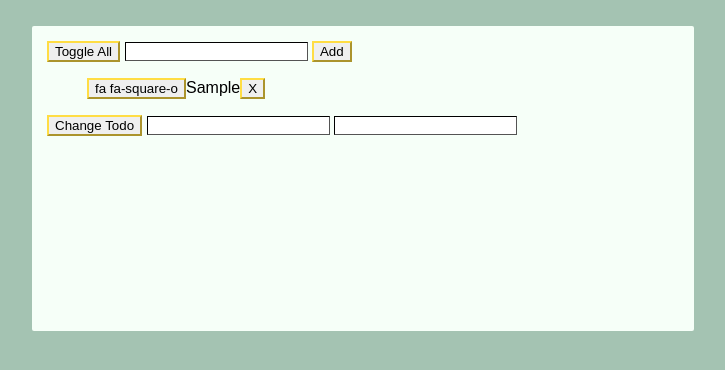
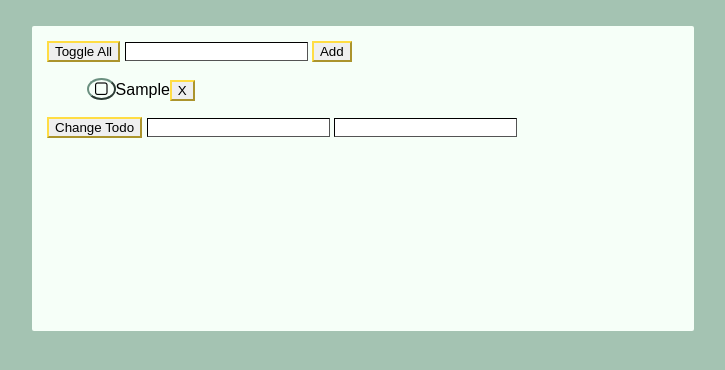
Before and after one commit to aressef/todoList---Practical-JavaScript, a plain HTML site: page index.html in a window 1280 px wide. Both pictures are taken after typing "Sample" into the empty fields and a click on the button "Add". Shown: the part 156-526 px from the top of the page, without its empty margins (277-1002 px from the left). Drawn offline with Linux system fonts and the light colour scheme.

Commit message:
got font-awesome icons to work on toggleComplete buttons

```diff
--- a/css/styles.css
+++ b/css/styles.css
@@ -37,6 +37,12 @@ li {
   display: block;
 }
 
+.toggleCompletedButton {
+  background-color: #F6FFF8;
+  border-color: #6B9080;
+  border-radius: 50%;
+}
+
 input {
   border-color: #000;
   border-width: 1px;
--- a/index.js
+++ b/index.js
@@ -78,14 +78,13 @@ var view = {
       var todoLi = document.createElement('li');
       var todoTextWithCompletion = '';
       var toggleCompletedButton = this.createToggleCompletedButton();
-      var iTag = document.createElement("i");
-      var incomplete = iTag.className = "fa fa-square-o";
-      var complete = iTag.className = "fa fa-check-square-o";
+      var incomplete = " fa fa-square-o";
+      var complete = " fa fa-check-square-o";
       if (todo.completed === true) {
-        toggleCompletedButton.textContent = complete;
+        toggleCompletedButton.className += complete;
         todoTextWithCompletion = todo.todoText;
       } else {
-        toggleCompletedButton.textContent = incomplete;
+        toggleCompletedButton.className += incomplete;
         todoTextWithCompletion = todo.todoText;
       }
 
@@ -104,8 +103,8 @@ var view = {
   },
   createToggleCompletedButton: function() {
     var toggleCompletedButton = document.createElement('button');
-    toggleCompletedButton.textContent = '(X)';
     toggleCompletedButton.className = 'toggleCompletedButton';
+    toggleCompletedButton.id = 'toggleCompletedButton';
     return toggleCompletedButton;
   },
   setUpEventListeners: function() {
@@ -118,11 +117,12 @@ var view = {
       // Check if element clicked is a delete button.
       if (elementClicked.className === 'deleteButton') {
         handlers.deleteTodo(parseInt(elementClicked.parentNode.id));
-      } else if (elementClicked.className === 'toggleCompletedButton') {
+      } else if (elementClicked.id === 'toggleCompletedButton') {
         handlers.toggleCompleted(elementClicked.parentNode.id);
       }
     });
-  }
+  },
+
 };
 
 view.setUpEventListeners();
```
